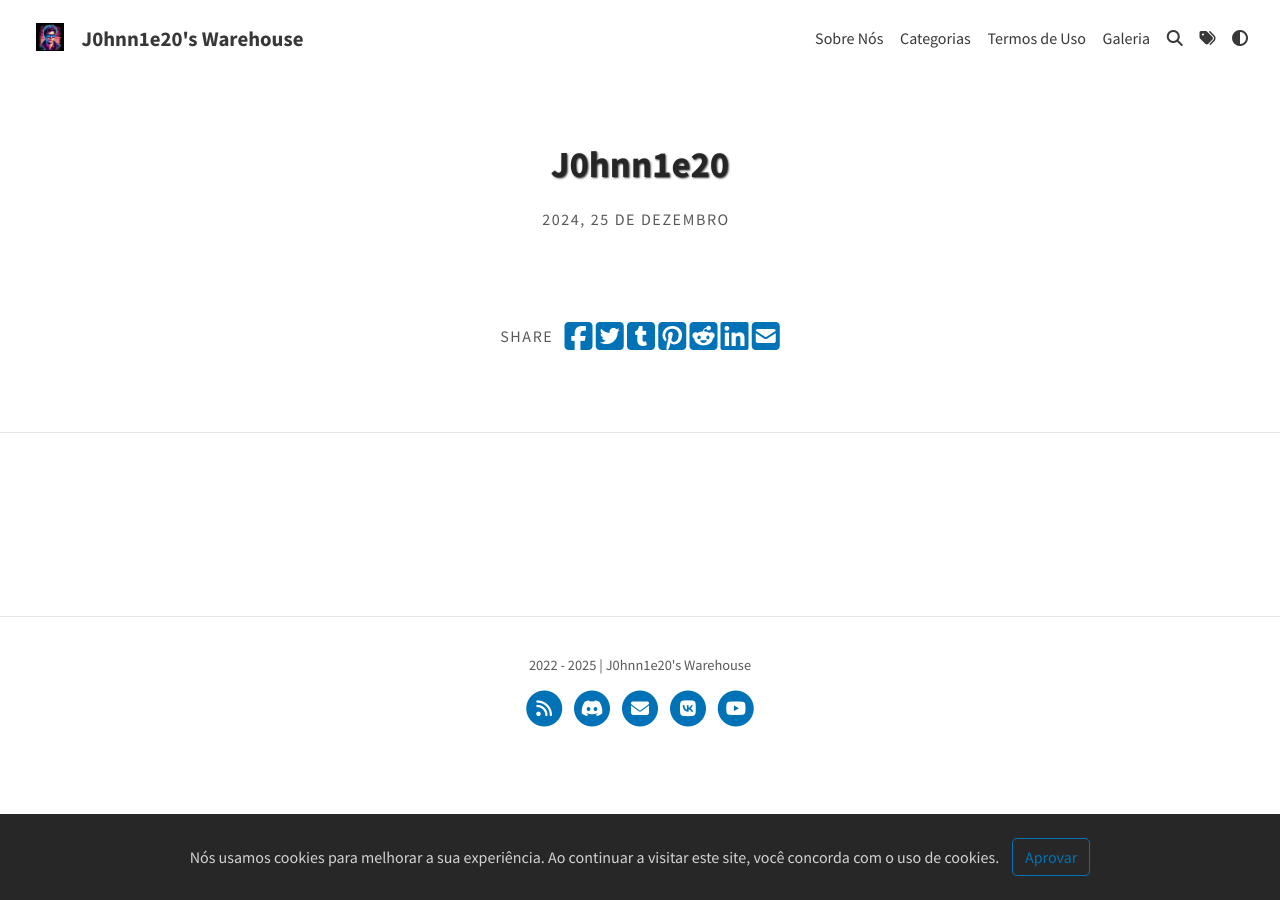
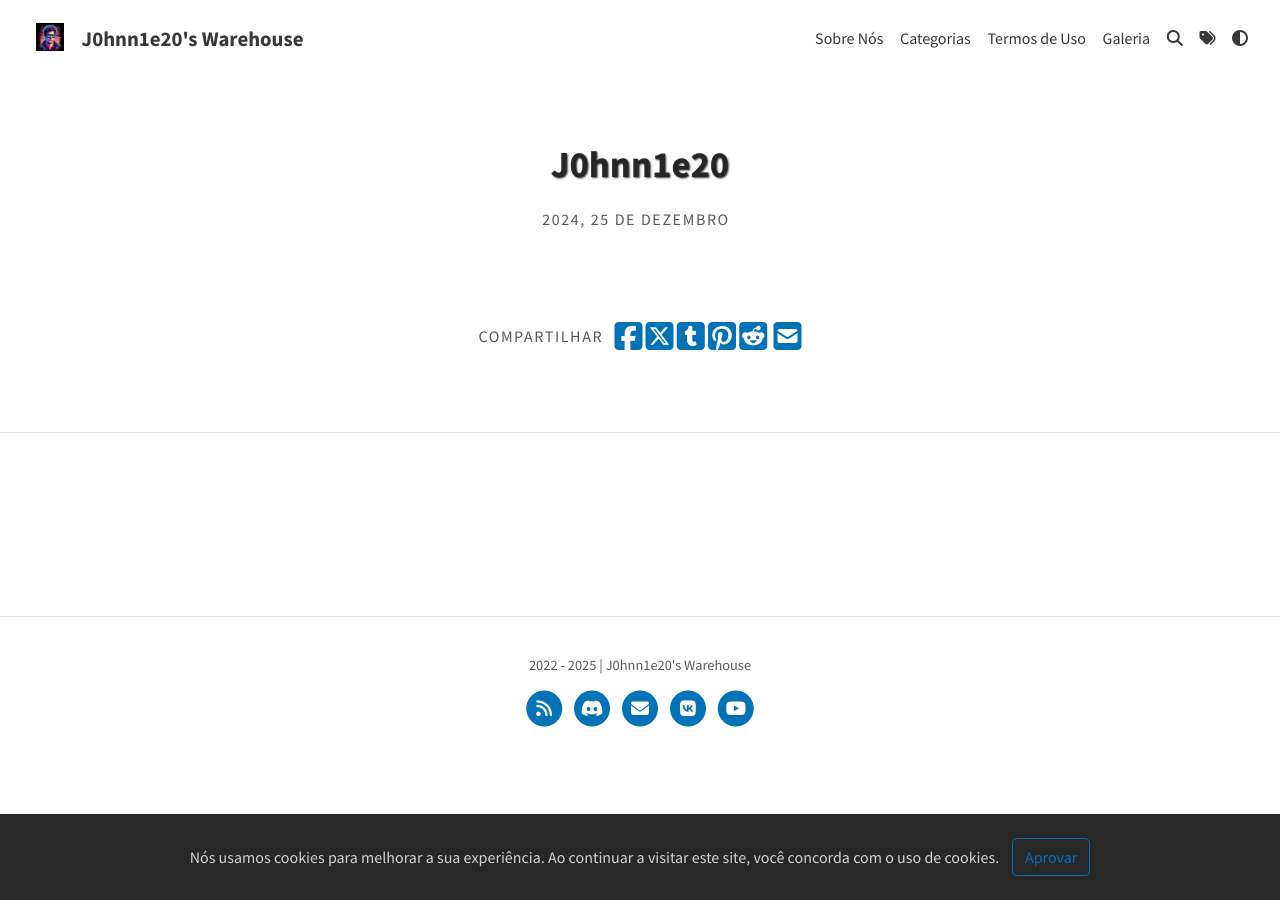
Before and after one commit to j0hnn1e20/j0hnn1e20.github.io, a Jekyll site: the page built from _portfolio/j0hnn1e20.md, in a window 1280 px wide. Built offline with Jekyll 4.4.1, drawn with Linux system fonts in a browser that asks for light colours; a script that is not in the unit is left out; comment, search, counter and statistics services are not loaded.

Commit message:
Update share_buttons.liquid

```diff
--- a/_includes/social/share_buttons.liquid
+++ b/_includes/social/share_buttons.liquid
@@ -10,20 +10,20 @@
 
 <div class="share-buttons">
     <ul class="share-buttons">
-        <li class="meta">Share</li>
+        <li class="meta">Compartilhar</li>
         {% if site.data.social.share.facebook or site.theme_settings.share_buttons.facebook %}
         <li>
             <a href="https://www.facebook.com/sharer/sharer.php?u={{ page.url | absolute_url }}" target="_blank"
                title="{{ site.data.social.language.str_share_on }} Facebook">
-                <i class="fab fa-facebook-square fa-2x" aria-hidden="true"></i>
+                <i class="fa-brands fa-square-facebook fa-2x" aria-hidden="true"></i>
                 <span class="sr-only">{{ site.data.social.language.str_share_on | default: "Share on" }} Facebook</span>
             </a>
         </li>
         {% endif %} {% if site.data.social.share.twitter or site.theme_settings.twitter %}
         <li>
-            <a href="https://twitter.com/intent/tweet?text={{ page.title | strip_html | url_encode }}%20{{ page.url | absolute_url | url_encode }}"
+            <a href="https://x.com/intent/post?text={{ page.title | strip_html | url_encode }}%20{{ page.url | absolute_url | url_encode }}"
                target="_blank" title="{{ site.data.social.language.str_tweet }}">
-                <i class="fab fa-twitter-square fa-2x" aria-hidden="true"></i>
+                <i class="fa-brands fa-square-x-twitter fa-2x" aria-hidden="true"></i>
                 <span class="sr-only">{{ site.data.social.language.str_tweet | default: "Tweet" }}</span>
             </a>
         </li>
@@ -31,7 +31,7 @@
         <li>
             <a href="https://www.tumblr.com/share?v=3&u={{ page.url | absolute_url }}&quote={{ page.title | url_encode }}%20%7C%20{{ site.title | strip_html | url_encode }}&s="
                target="_blank" title="{{ site.data.social.language.str_share_on }} Tumblr">
-                <i class="fab fa-tumblr-square fa-2x" aria-hidden="true"></i>
+                <i class="fa-brands fa-square-tumblr fa-2x" aria-hidden="true"></i>
                 <span class="sr-only">{{ site.data.social.language.str_share_on | default: "Share on" }} Tumblr</span>
             </a>
         </li>
@@ -39,7 +39,7 @@
         <li>
             <a href="https://pinterest.com/pin/create/button/?url={{ page.url | absolute_url }}&media={{ page.feature-img | absolute_url }}$description={{ page.excerpt | strip_html | url_encode }}"
                target="_blank" title="{{ site.data.social.language.str_pin_it }}">
-                <i class="fab fa-pinterest-square fa-2x" aria-hidden="true"></i>
+                <i class="fa-brands fa-square-pinterest fa-2x" aria-hidden="true"></i>
                 <span class="sr-only">{{ site.data.social.language.str_pin_it | default: "Pin it" }}</span>
             </a>
         </li>
@@ -49,7 +49,7 @@
                target="_blank" title="{{ site.data.social.language.str_add_to }} Pocket">
             <span class="fa-stack fa-1x" style="vertical-align: top">
               <i class="fas fa-square fa-stack-2x" aria-hidden="true"></i>
-              <i class="fab fa-get-pocket fa-stack-1x fa-inverse" aria-hidden="true"></i>
+              <i class="fa-brands fa-get-pocket fa-stack-1x fa-inverse" aria-hidden="true"></i>
             </span>
                 <span class="sr-only">{{ site.data.social.language.str_add_to | default: "Add to" }} Pocket</span>
             </a>
@@ -58,7 +58,7 @@
         <li>
             <a href="https://www.reddit.com/submit?url={{ page.url | absolute_url }}&title={{ page.title | strip_html | url_encode }}%20%7C%20{{ site.title | strip_html | url_encode }}"
                target="_blank" title="{{ site.data.social.language.str_share_on }} Reddit">
-                <i class="fab fa-reddit-square fa-2x" aria-hidden="true"></i>
+                <i class="fa-brands fa-square-reddit fa-2x" aria-hidden="true"></i>
                 <span class="sr-only">{{ site.data.social.language.str_share_on | default: "Share on" }} Reddit</span>
             </a>
         </li>
@@ -66,7 +66,7 @@
         <li>
             <a href="https://www.linkedin.com/shareArticle?mini=true&url={{ page.url | absolute_url }}&title={{ page.title | strip_html | url_encode }}%20%7C%20{{ site.title | strip_html | url_encode }}&summary=&source={{ page.url | absolute_url }}"
                target="_blank" title="{{ site.data.social.language.str_share_on }} LinkedIn">
-                <i class="fab fa-linkedin fa-2x" aria-hidden="true"></i>
+                <i class="fa-brands fa-square-linkedin fa-2x" aria-hidden="true"></i>
                 <span class="sr-only">{{ site.data.social.language.str_share_on | default: "Share on" }} LinkedIn</span>
             </a>
         </li>
@@ -74,7 +74,7 @@
         <li>
             <a href="https://wordpress.com/press-this.php?u={{ page.url | absolute_url }}&quote={{ page.title | strip_html | url_encode }}%20%7C%20{{ site.title | strip_html | url_encode }}&s="
                target="_blank" title="{{ site.data.social.language.str_share_on }} WordPress">
-                <i class="fab fa-wordpress fa-2x" aria-hidden="true"></i>
+                <i class="fa-brands fa-wordpress fa-2x" aria-hidden="true"></i>
                 <span class="sr-only">{{ site.data.social.language.str_share_on | default: "Share on" }} WordPress</span>
             </a>
         </li>
```
